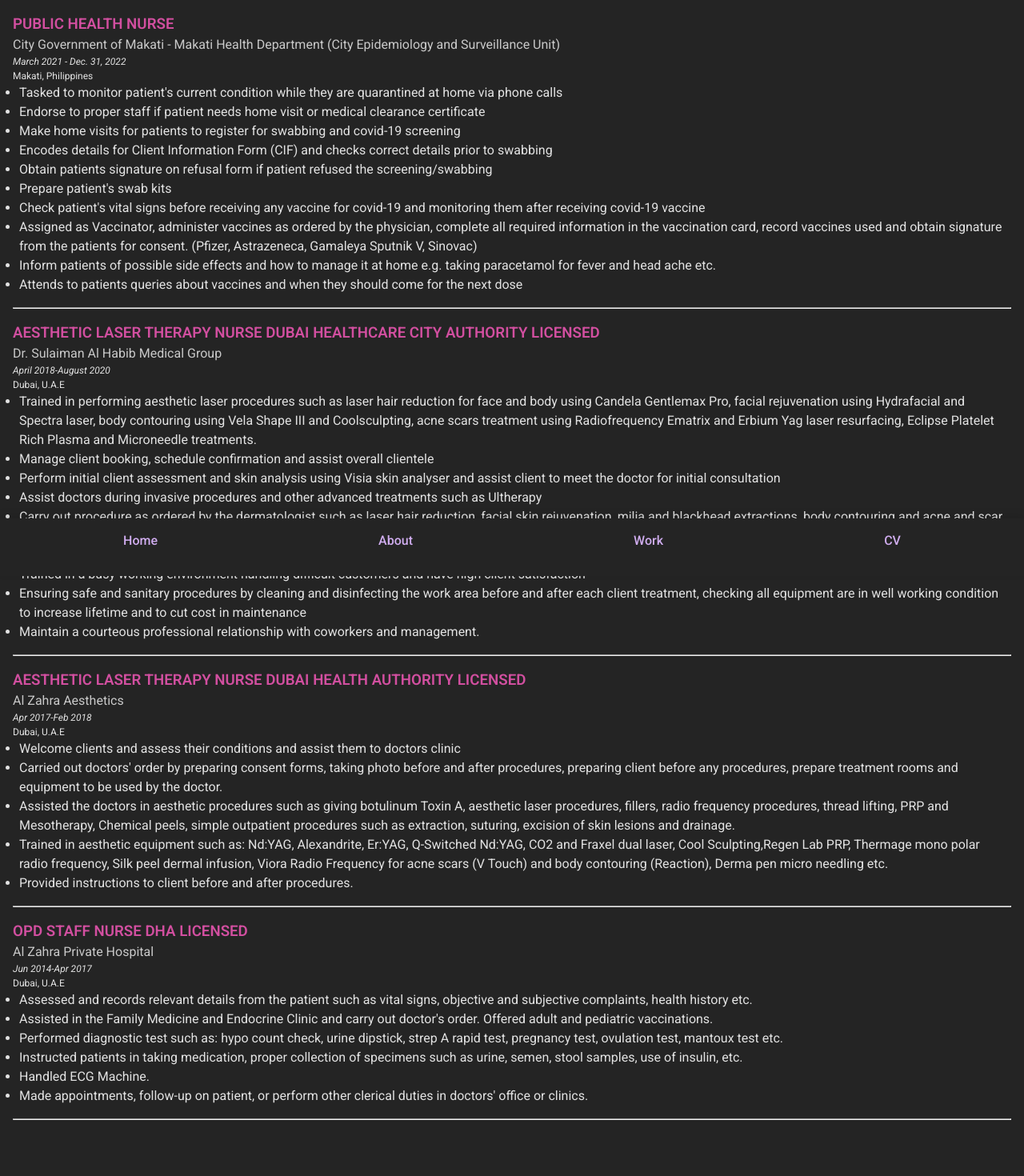
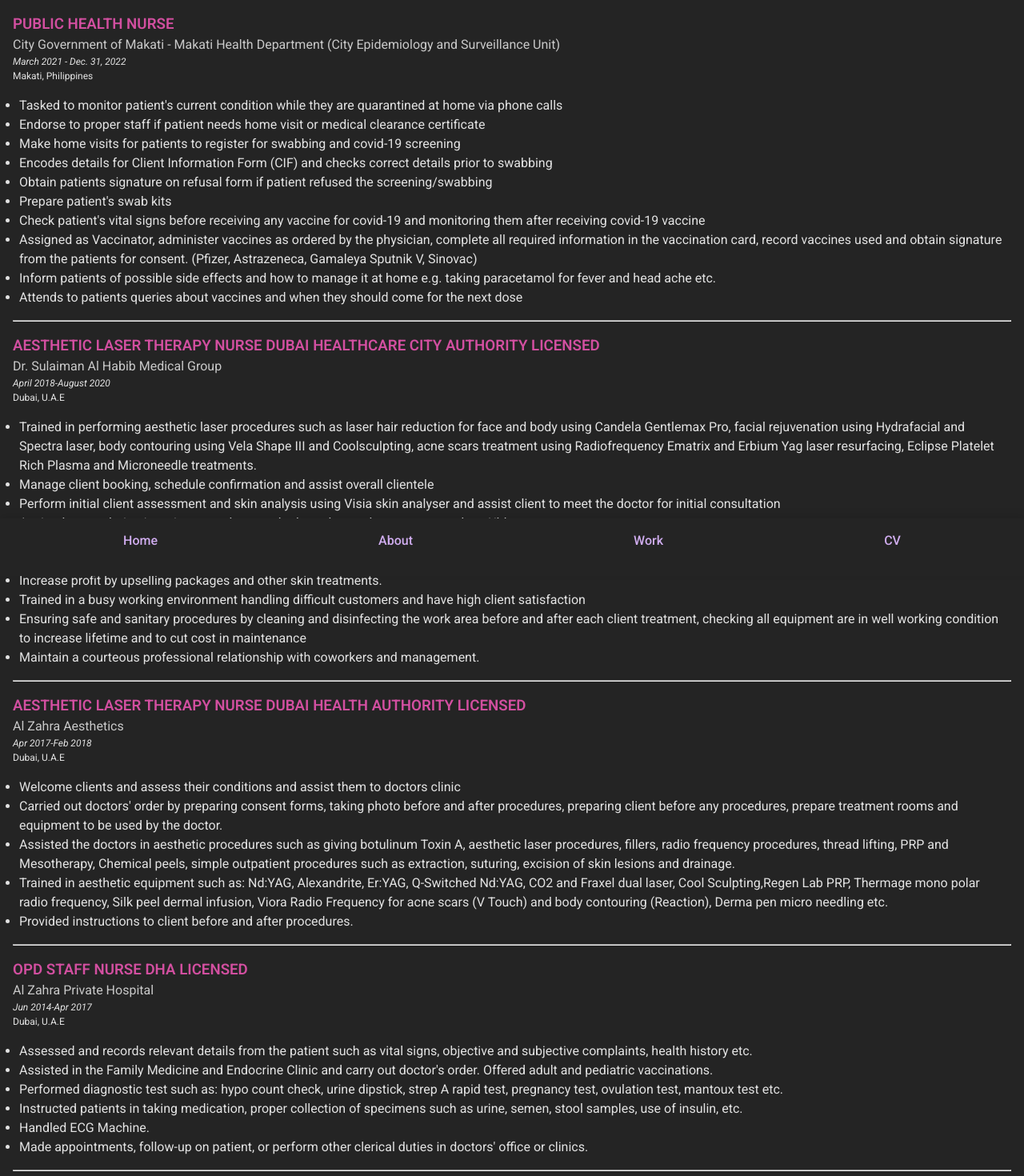
Before and after one commit to RamonSanGabriel/klaire-cv, a React (Vite) app in the folder klaire-CV/: page /work in a window 1280 px wide. Shown: the part 80-1550 px from the top of the page at 80% size. Before the commit the page ends 1528 px from the top, so only its background shows below. Built offline with nearby package versions, Linux system fonts and the light colour scheme; a web font is replaced by a local one.

Commit message:
workListItemContainer

```diff
--- a/klaire-CV/src/components/Work/Work.jsx
+++ b/klaire-CV/src/components/Work/Work.jsx
@@ -26,12 +26,11 @@ const Work = () => {
               tasks10,
             }) => (
               <li className={css.workList} key={id}>
-                <div>
                 <h3 className={css.position}>{position}</h3>
                 <p className={css.company}>{company}</p>
                 <p className={css.duration}>{duration}</p>
                 <p className={css.location}>{location}</p>
-                </div>
+                <div className={css.workListItemContainer}>
                   <p className={css.workListItem}>{tasks1}</p>
                   <p className={css.workListItem}>{tasks2}</p>
                   <p className={css.workListItem}>{tasks3}</p>
@@ -42,6 +41,7 @@ const Work = () => {
                   <p className={css.workListItem}>{tasks8}</p>
                   <p className={css.workListItem}>{tasks9}</p>
                   <p className={css.workListItem}>{tasks10}</p>
+                </div>
                 <hr />
               </li>
             )
@@ -67,12 +67,11 @@ const Work = () => {
               tasks9,
             }) => (
               <li className={css.workList} key={id}>
-                <div>
                 <h3 className={css.position}>{position}</h3>
                 <p className={css.company}>{company}</p>
                 <p className={css.duration}>{duration}</p>
                 <p className={css.location}>{location}</p>
-                </div>
+                <div className={css.workListItemContainer}>
                   <p className={css.workListItem}>{tasks1}</p>
                   <p className={css.workListItem}>{tasks2}</p>
                   <p className={css.workListItem}>{tasks3}</p>
@@ -82,6 +81,7 @@ const Work = () => {
                   <p className={css.workListItem}>{tasks7}</p>
                   <p className={css.workListItem}>{tasks8}</p>
                   <p className={css.workListItem}>{tasks9}</p>
+                </div>
                 <hr />
               </li>
             )
@@ -103,17 +103,17 @@ const Work = () => {
               tasks5,
             }) => (
               <li className={css.workList} key={id}>
-                <div>
                 <h3 className={css.position}>{position}</h3>
                 <p className={css.company}>{company}</p>
                 <p className={css.duration}>{duration}</p>
                 <p className={css.location}>{location}</p>
-                </div>
+                <div className={css.workListItemContainer}>
                   <p className={css.workListItem}>{tasks1}</p>
                   <p className={css.workListItem}>{tasks2}</p>
                   <p className={css.workListItem}>{tasks3}</p>
                   <p className={css.workListItem}>{tasks4}</p>
                   <p className={css.workListItem}>{tasks5}</p>
+                </div>
                 <hr />
               </li>
             )
@@ -136,18 +136,18 @@ const Work = () => {
               tasks6,
             }) => (
               <li className={css.workList} key={id}>
-                <div>
                 <h3 className={css.position}>{position}</h3>
                 <p className={css.company}>{company}</p>
                 <p className={css.duration}>{duration}</p>
                 <p className={css.location}>{location}</p>
-                </div>
+                <div className={css.workListItemContainer}>
                   <p className={css.workListItem}>{tasks1}</p>
                   <p className={css.workListItem}>{tasks2}</p>
                   <p className={css.workListItem}>{tasks3}</p>
                   <p className={css.workListItem}>{tasks4}</p>
                   <p className={css.workListItem}>{tasks5}</p>
                   <p className={css.workListItem}>{tasks6}</p>
+                </div>
                 <hr />
               </li>
             )
--- a/klaire-CV/src/components/Work/Work.module.css
+++ b/klaire-CV/src/components/Work/Work.module.css
@@ -19,6 +19,9 @@
 .location {
   font-size: 0.75rem;
 }
+.workListItemContainer {
+  margin: 1rem 0;
+}
 .workListItem {
   display: list-item;
   list-style-type: disc;
```
Lines whose indentation alone changed are shown as unchanged.
